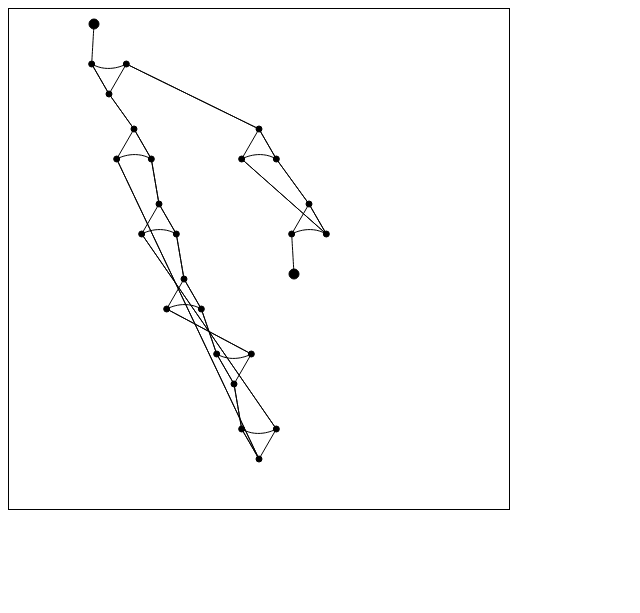
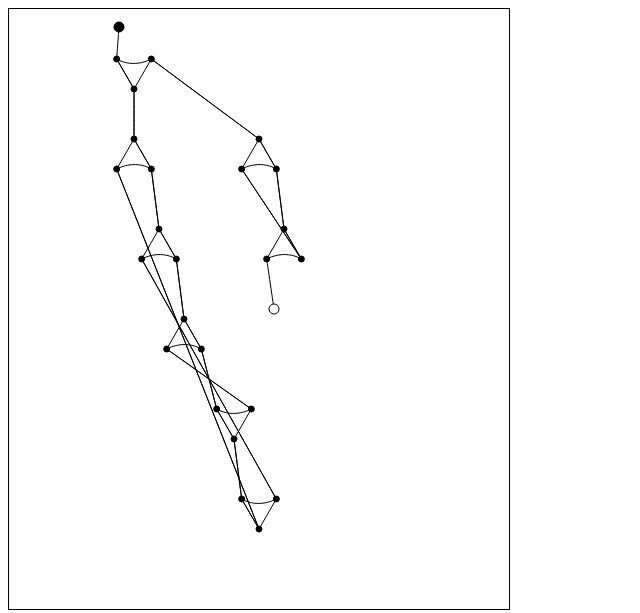
Before and after one commit to Soonad/Formality-Net-Animator, a plain HTML site: page index.html in a window 1280 px wide. Shown: the whole page, without its empty margins (0-640 px from the left). Drawn offline with Linux system fonts and the light colour scheme.

Commit message:
adding example2 of animation

```diff
--- a/index.html
+++ b/index.html
@@ -7,7 +7,7 @@
     </head>
 
     <body>
-        <canvas width="500px" height="500px" id="canvas" style="border: 1px solid black">
+        <canvas width="500px" height="600px" id="canvas" style="border: 1px solid black">
 
         </canvas>
 
--- a/index.js
+++ b/index.js
@@ -19,7 +19,7 @@ class Node {
 }
 
 // Size for canvas element
-const height = 500;
+const height = 600;
 const width = 500;
 /**
  * Represent a thing clicked. Can be of type Node or Pivot.
@@ -53,18 +53,18 @@ var keyframes = []; // [[node0, node1, node2..], [node0, node1, node2...] ...]
 // Defines the properties of each node
 function makeNodes() {
     var nodes = [];
-    var initialNode = new Node(0, {x: width * 0.2 - 15, y: height * 0.03}, getRadianFromAngle());
-    var node0 = new Node(1, {x: width * 0.2, y: height * 0.13}, getRadianFromAngle(90));
-    var node1 = new Node(1, {x: width * 0.25, y: height * 0.28}, getRadianFromAngle());
-    var node2 = new Node(1, {x: width * 0.3, y: height * 0.43}, getRadianFromAngle());
+    var initialNode = new Node(0, {x: width * 0.25 - 15, y: height * 0.03}, getRadianFromAngle());
+    var node0 = new Node(1, {x: width * 0.25, y: height * 0.10}, getRadianFromAngle(90));
+    var node1 = new Node(1, {x: width * 0.25, y: height * 0.25}, getRadianFromAngle());
+    var node2 = new Node(1, {x: width * 0.3, y: height * 0.40}, getRadianFromAngle());
     // -10 is to align an upside down node with the others
-    var node3 = new Node(1, {x: width * 0.35, y: height * 0.58}, getRadianFromAngle());
-    var node4 = new Node(1, {x: width * 0.45, y: height * 0.73 - 10}, getRadianFromAngle(90));
-    var node5 = new Node(1, {x: width * 0.5, y: height * 0.88 - 10}, getRadianFromAngle(90));
+    var node3 = new Node(1, {x: width * 0.35, y: height * 0.55}, getRadianFromAngle());
+    var node4 = new Node(1, {x: width * 0.45, y: height * 0.70 - 10}, getRadianFromAngle(90));
+    var node5 = new Node(1, {x: width * 0.5, y: height * 0.85 - 10}, getRadianFromAngle(90));
 
-    var node6 = new Node(1, {x: width * 0.5, y: height * 0.28}, getRadianFromAngle());
-    var node7 = new Node(1, {x: width * 0.6, y: height * 0.43}, getRadianFromAngle());
-    var node8 = new Node(00, {x: width * 0.57, y: height * 0.53}, getRadianFromAngle());
+    var node6 = new Node(1, {x: width * 0.5, y: height * 0.25}, getRadianFromAngle());
+    var node7 = new Node(1, {x: width * 0.55, y: height * 0.40}, getRadianFromAngle());
+    var node8 = new Node(5, {x: width * 0.53, y: height * 0.50}, getRadianFromAngle());
 
     nodes.push(initialNode);
     nodes.push(node0);
@@ -467,6 +467,9 @@ function drawInitialNode(context, node) {
     context.arc(node.position.x, node.position.y, 5, 0, 2 * Math.PI);
     if (node.label === 0) {
         context.fill();
+    } else {
+        context.fillStyle = 'white';
+        context.fill();
     }
     context.stroke();
 }
@@ -499,7 +502,7 @@ function drawElements(context, node) {
         }
     }
 
-    if (node.label === 0 || node.label === 00) {
+    if (node.label === 0 || node.label === 5) {
         drawInitialNode(context, node);
     } else {
         // -- Triangles --
@@ -528,7 +531,7 @@ function drawElements(context, node) {
 
         var nodeToConnect = node.ports[i][0];
         var slotToConnect = node.ports[i][1];
-        if (nodeToConnect.label !== 0) {
+        if (nodeToConnect.label !== 0 && nodeToConnect.label !== 5) {
             var portToConnectPosition = nodeToConnect.getPortPosition(slotToConnect);
             var portToConnectPivot = nodeToConnect.pivots[slotToConnect];
         } else {
@@ -539,7 +542,7 @@ function drawElements(context, node) {
         // -- Drawing pivots and lines --
         context.strokeStyle = 'black';
         context.fillStyle = 'black';
-        if (node.label !== 0 && node.label !== 00) {
+        if (node.label !== 0 && node.label !== 5) {
             // Create a line (curved, if it has a pivot) from the node beeing drawn and "nodeToConnect"
             context.beginPath();
             context.moveTo(portPosition.x, portPosition.y);
@@ -558,7 +561,7 @@ function drawElements(context, node) {
         }
         // Shows the position of the pivots
         if (!hidePivots) {
-            if (node.label !== 0 && node.label !== 8) { // Initial node does not shows the pivots
+            if (node.label !== 0 && node.label !== 5) { // Initial node does not shows the pivots
                 context.beginPath();
                 context.arc(portPivot.x, portPivot.y, 3, 0, 2 * Math.PI);
                 context.fill();
```
Also changed, not shown: 1 other file.
